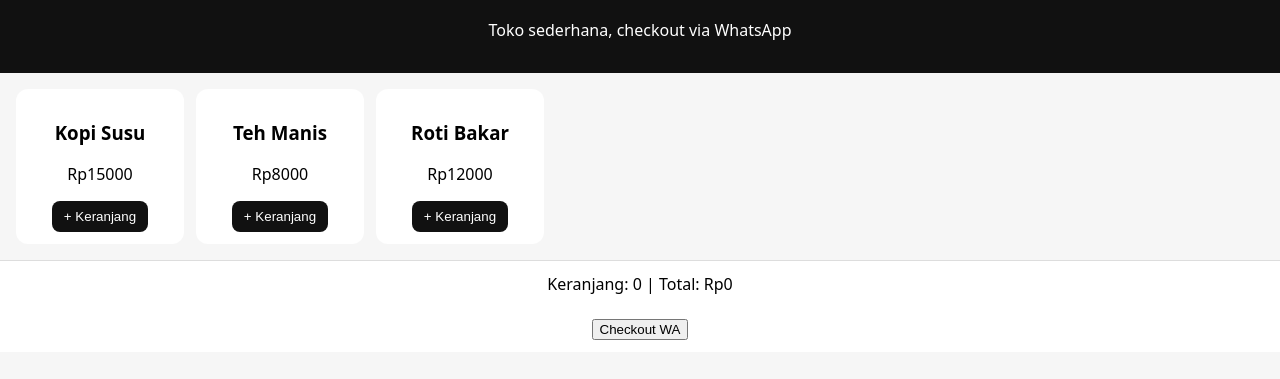
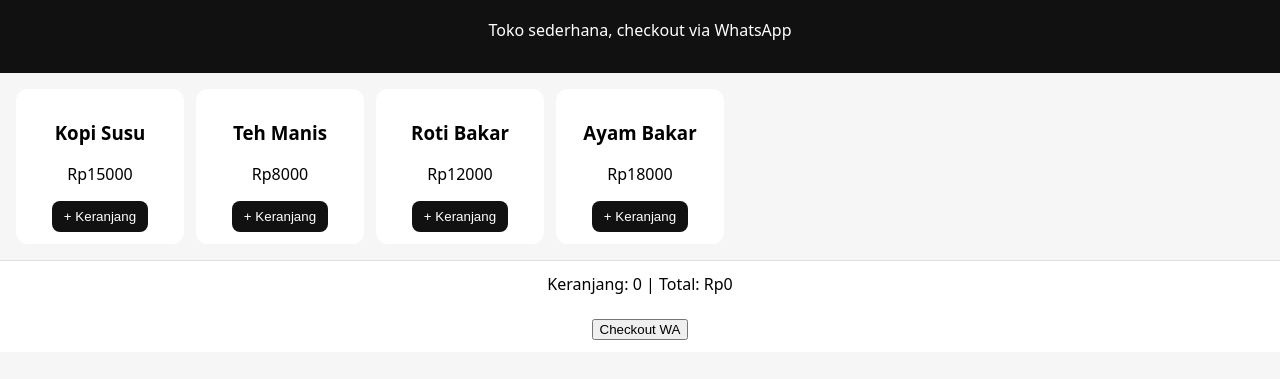
Before and after one commit to syifasanti83/santisyifa, a website: page index.html in a window 1280 px wide. Shown: the part 83-462 px from the top of the page. Drawn offline with Linux system fonts and the light colour scheme.

Commit message:
tambah ayam bakar

```diff
--- a/index.html
+++ b/index.html
@@ -22,7 +22,8 @@ const WA_NUMBER = "6280000000000";
 const products = [
   {id:1,name:"Kopi Susu",price:15000},
   {id:2,name:"Teh Manis",price:8000},
-  {id:3,name:"Roti Bakar",price:12000}
+  {id:3,name:"Roti Bakar",price:12000},
+  {id:4,name:"Ayam Bakar",price:18000}
 ];
 let cart = [];
 const list = document.getElementById("list");
```
